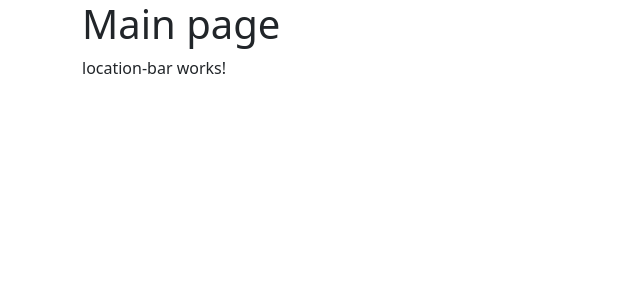
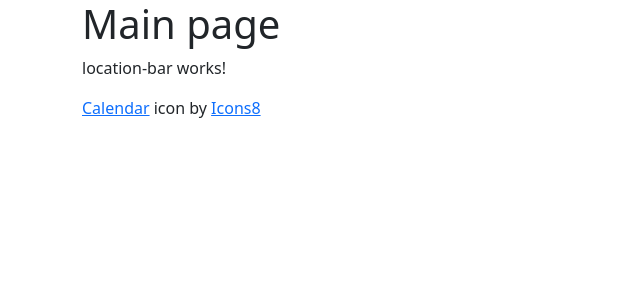
Before and after one commit to maurogonzalezdev/next-holidays, an Angular app: page / in a window 1280 px wide. Shown: the top 300 px of the page, without its empty margins (0-640 px from the left). Built offline with nearby package versions, Linux system fonts and the light colour scheme; no server answers.

Commit message:
Added Icons8 copy

```diff
--- a/src/app/shared/pages/main-page/main-page.component.html
+++ b/src/app/shared/pages/main-page/main-page.component.html
@@ -1,2 +1,3 @@
 <h1>Main page</h1>
 <app-location-bar (emitLocation)="getLocation($event)"></app-location-bar>
+<a target="_blank" href="https://icons8.com/icon/12776/calendar">Calendar</a> icon by <a target="_blank" href="https://icons8.com">Icons8</a>
```
